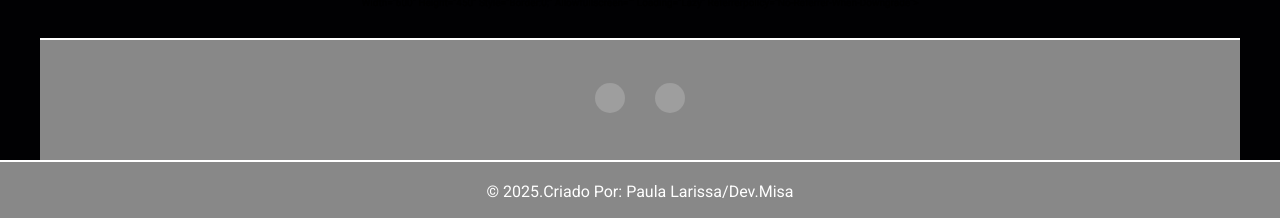
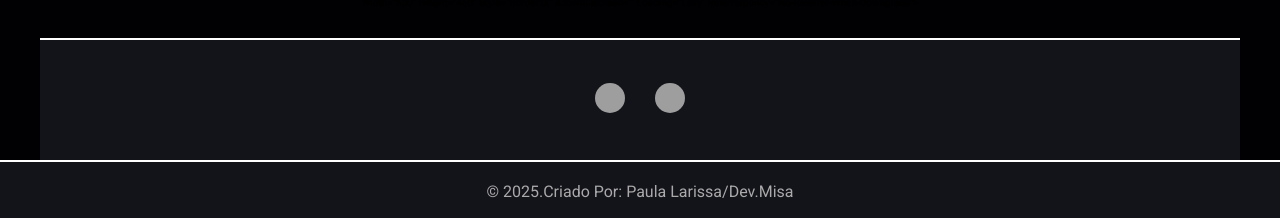
Before and after one commit to misa006/LEO-BURGUER-, a plain HTML site: page index.html in a window 1280 px wide. Shown: the part 2717-2935 px from the top of the page. Drawn offline with Linux system fonts and the light colour scheme; grey boxes are pictures that could not be loaded.

Commit message:
Update style (1).css

```diff
--- a/style (1).css
+++ b/style (1).css
@@ -433,8 +433,8 @@
 }
 
 .footer {
-  background-color: #888;  /* cinza visível */
-  color: #fff;
+  background-color: #13131a;  /* preto */
+  color: #aaa;
   text-align: center;
   padding: 2rem 0;          /* maior padding para destacar */
   font-size: 1.6rem;        /* texto um pouco maior */
```
